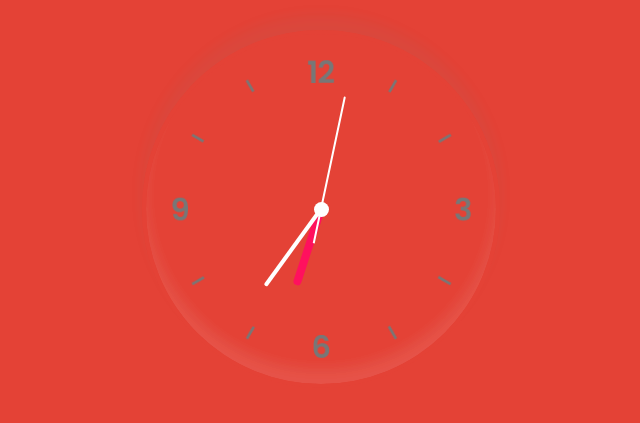
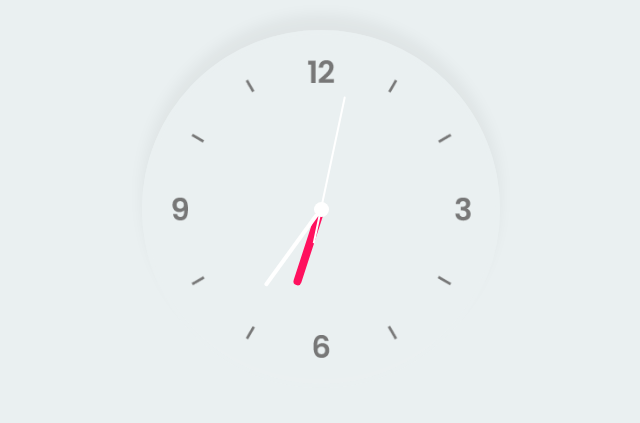
Before and after one commit to jilpatel13/clock-ui, a plain HTML site: page index.html in a window 1280 px wide. Shown: the part 199-622 px from the top of the page, without its empty margins (319-959 px from the left). Drawn offline with Linux system fonts and the light colour scheme.

Commit message:
Update style.css

```diff
--- a/style.css
+++ b/style.css
@@ -4,7 +4,7 @@ body
   justify-content: center;
   align-items: center;
   min-height: 100vh;
-  background: #E44236;
+  background: #EAF0F1;
 }
 .clock
 {
@@ -15,7 +15,7 @@ body
     align-items: center;
     background: url(clock.png);
     background-size: cover;
-    border: 4px solid #E44236;
+    border: 4px solid #EAF0F1;
     border-radius: 50%;
     box-shadow: 0 -15px 15px rgba(255,255,255,0.05),
                 inset 0 -15px 15px rgba(255,255,255,0.05),
```
